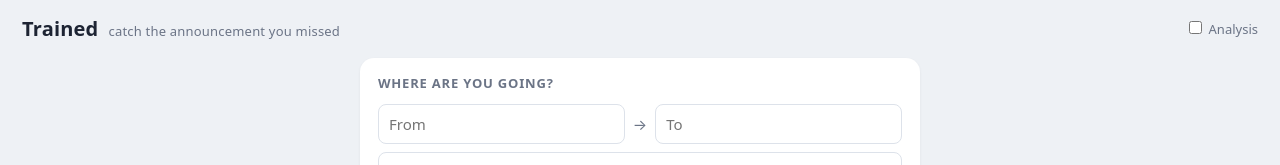
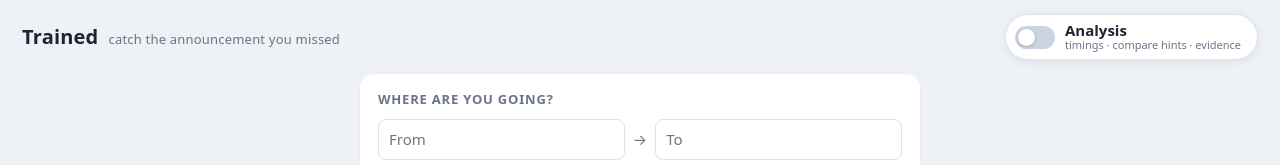
Before and after one commit to herabytes/trained-announcement, a plain HTML site: page web/static/demo.html in a window 1280 px wide. Shown: the top 165 px of the page. Drawn offline with Linux system fonts and the light colour scheme; no server answers.

Commit message:
Demo: prominent Analysis switch; partial hint says "journey not recorded"
Co-Authored-By: Claude Opus 5.5 <noreply@anthropic.com>

```diff
--- a/web/static/demo.css
+++ b/web/static/demo.css
@@ -7,7 +7,21 @@ a{color:var(--accent)}
 .top{display:flex;justify-content:space-between;align-items:center;padding:14px 22px}
 .brand{font-weight:700;font-size:20px;letter-spacing:.2px}
 .brand span{font-weight:400;font-size:13px;color:var(--soft);margin-left:10px}
-.switch{font-size:13px;color:var(--soft);cursor:pointer;user-select:none}
+/* Analysis switch: a pill in the header that fills with the accent colour when on */
+.switch{display:flex;align-items:center;gap:10px;cursor:pointer;user-select:none;position:relative;
+  background:var(--card);border:1px solid var(--line);border-radius:999px;padding:7px 16px 7px 9px;
+  box-shadow:0 2px 10px #1d243314;transition:background .2s,border-color .2s,box-shadow .2s}
+.switch:hover{border-color:#b9c4dd;box-shadow:0 3px 14px #1d243322}
+.switch input{position:absolute;opacity:0;width:1px;height:1px}
+.switch .track{background:#cdd4e1}
+.switch input:checked + .track{background:#fff}
+.switch input:checked + .track i{transform:translateX(17px);background:var(--accent)}
+.switch input:focus-visible + .track{outline:2px solid var(--accent);outline-offset:2px}
+.switch-text{display:flex;flex-direction:column;line-height:1.15}
+.switch-text b{font-size:15px;color:var(--ink)}
+.switch-text small{font-size:11px;color:var(--soft)}
+.switch:has(input:checked){background:var(--accent);border-color:var(--accent);box-shadow:0 4px 16px #2f5bd355}
+.switch:has(input:checked) .switch-text b,.switch:has(input:checked) .switch-text small{color:#fff}
 .layout{display:grid;grid-template-columns:minmax(0,560px);justify-content:center;gap:22px;padding:0 16px 30px}
 body.analysis .layout{grid-template-columns:minmax(0,560px) minmax(0,400px)}
 @media (max-width:1000px){body.analysis .layout{grid-template-columns:minmax(0,560px)}}
--- a/web/static/demo.html
+++ b/web/static/demo.html
@@ -5,8 +5,11 @@
 <body>
 <header class="top">
   <div class="brand">Trained<span>catch the announcement you missed</span></div>
-  <label class="switch" title="Show timings, model details and the evaluation evidence">
-    <input type="checkbox" id="analysis"> Analysis</label>
+  <label class="switch" title="Show timings, model details, route-hint comparison and the evaluation evidence">
+    <input type="checkbox" id="analysis" role="switch">
+    <span class="track" aria-hidden="true"><i></i></span>
+    <span class="switch-text"><b>Analysis</b><small>timings · compare hints · evidence</small></span>
+  </label>
 </header>
 
 <div class="layout">
```
Also changed, not shown: 1 other file.
